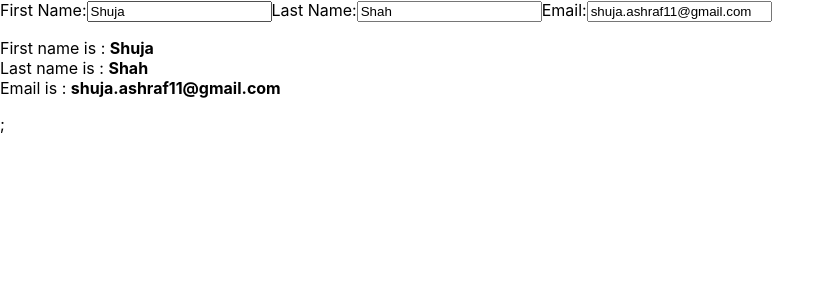
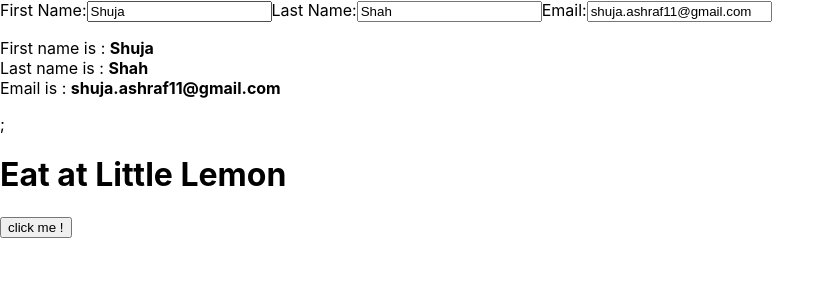
Before and after one commit to ShujaShah/React-cs, a React (Create React App) app: page / in a window 1280 px wide. Shown: the top 300 px of the page, without its empty margins (0-835 px from the left). Built offline with nearby package versions, Linux system fonts and the light colour scheme.

Commit message:
dynamic state handling

```diff
--- a/src/App.js
+++ b/src/App.js
@@ -10,6 +10,7 @@
 import ModeToggler from "./components/ModeToggler";
 import NumberGuesser from "./components/NumberGuesser";
 import RegisterForm from "./components/RegisterForm";
+import StateHandling from "./components/StateHandling";
 
 function App() {
   // return (
@@ -42,6 +43,7 @@
   return (
     <div>
       <RegisterForm />;
+      <StateHandling />
     </div>
   );
 }
--- /dev/null
+++ b/src/components/StateHandling.js
@@ -0,0 +1,17 @@
+import React, { useState } from "react";
+
+function StateHandling() {
+  const [word, setWord] = React.useState("Eat ");
+
+  function clickHandler() {
+    setWord("Drink ");
+  }
+
+  return (
+    <div>
+      <h1>{word + "at Little Lemon"}</h1>
+      <button onClick={clickHandler}>click me !</button>
+    </div>
+  );
+}
+export default StateHandling;
```
